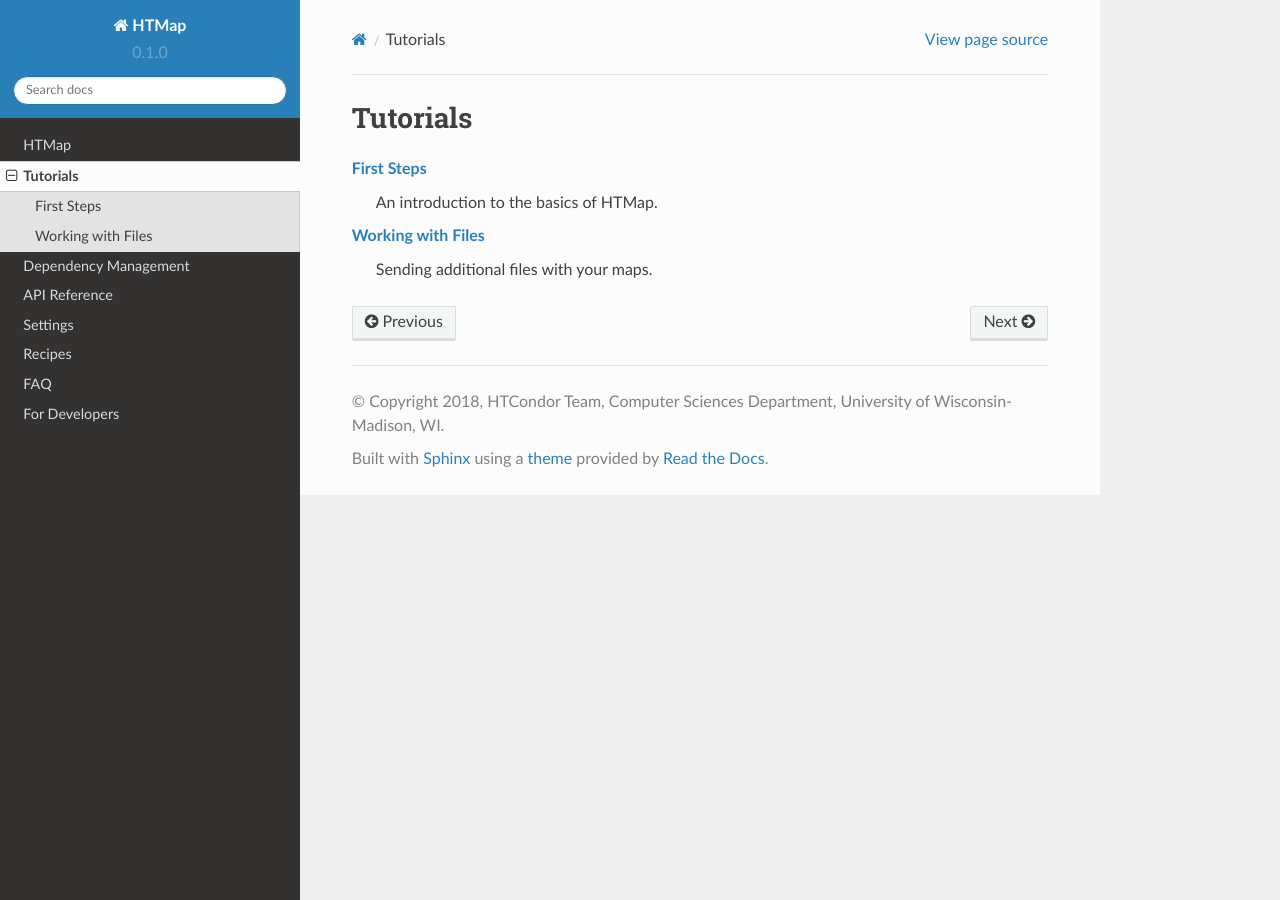
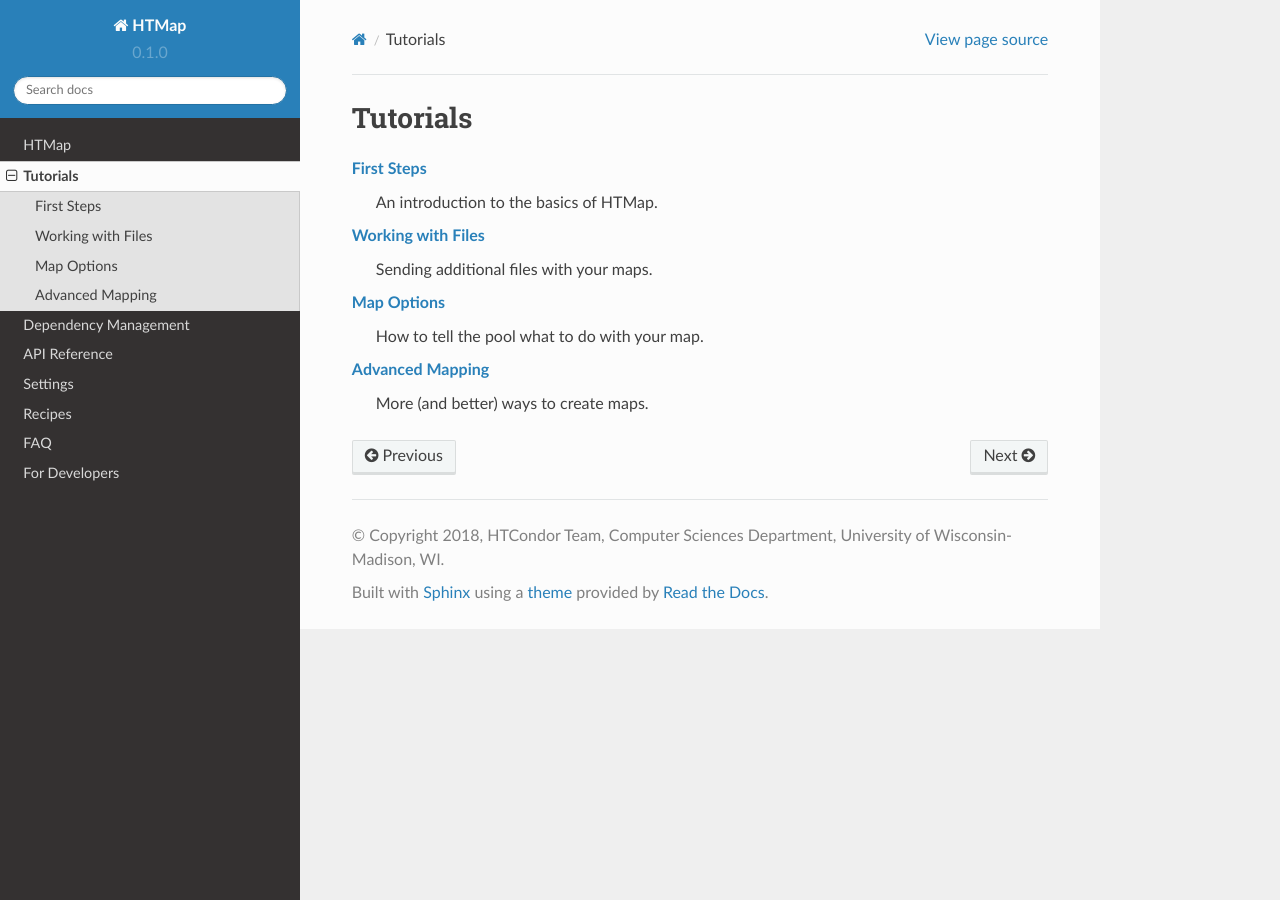
Before and after one commit to htcondor/htmap, a Sphinx documentation site: the page built from docs/source/tutorials.rst, in a window 1280 px wide. Built offline with Sphinx 7.4.7 and the Read the Docs theme 2.0.0, drawn with Linux system fonts in a browser that asks for light colours; the version number is read from the project's files by our own code.

Commit message:
framework for more tutorials

```diff
--- a/docs/source/index.rst
+++ b/docs/source/index.rst
@@ -8,10 +8,10 @@ HTMap
 HTMap is a library that wraps the process of mapping Python function calls out to an HTCondor pool.
 It provides tools for submitting, managing, and processing the output of arbitrary functions.
 
-Our goal is to provide as transparent an interface as possible so that you can spend more time thinking about your own code and less about how to get running on a cluster.
+Our goal is to provide as transparent an interface as possible to high-throughput computing resources so that you can spend more time thinking about your own code, and less about how to get it running on a cluster.
 
 :doc:`tutorials`
-   Brief tutorials in using HTMap.
+   Tutorials on using HTMap.
 
 :doc:`dependencies`
    Information about how to manage your dependencies.
@@ -20,7 +20,7 @@ Our goal is to provide as transparent an interface as possible so that you can s
    Public API documentation.
 
 :doc:`settings`
-    Documentation for the various settings.
+   Documentation for the various settings.
 
 :doc:`recipes`
    Useful code snippets, tips, and tricks.
--- a/docs/source/tutorials.rst
+++ b/docs/source/tutorials.rst
@@ -7,6 +7,12 @@ Tutorials
 :doc:`tutorials/files`
    Sending additional files with your maps.
 
+:doc:`tutorials/mapoptions`
+   How to tell the pool what to do with your map.
+
+:doc:`tutorials/advancedmapping`
+   More (and better) ways to create maps.
+
 
 .. toctree::
    :maxdepth: 2
--- /dev/null
+++ b/docs/source/tutorials/mapoptions.rst
@@ -0,0 +1,2 @@
+Map Options
+===========
```
Also changed, not shown: other parts of docs/source/tutorials.rst (+2 -0 lines), docs/source/tutorials/advancedmapping.rst (added, +28 -0 lines), docs/source/tutorials/firststeps.rst (+1 -15 lines).
